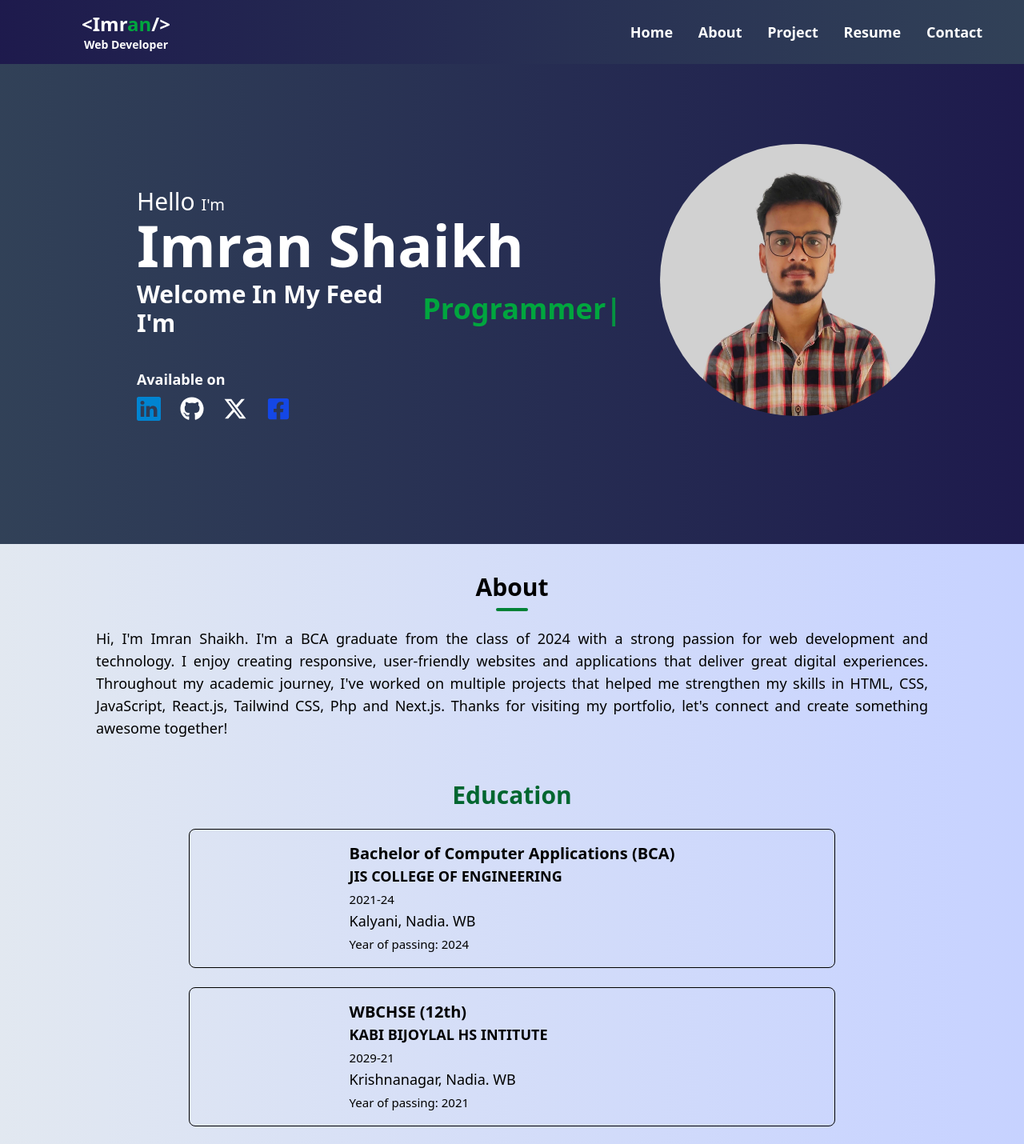
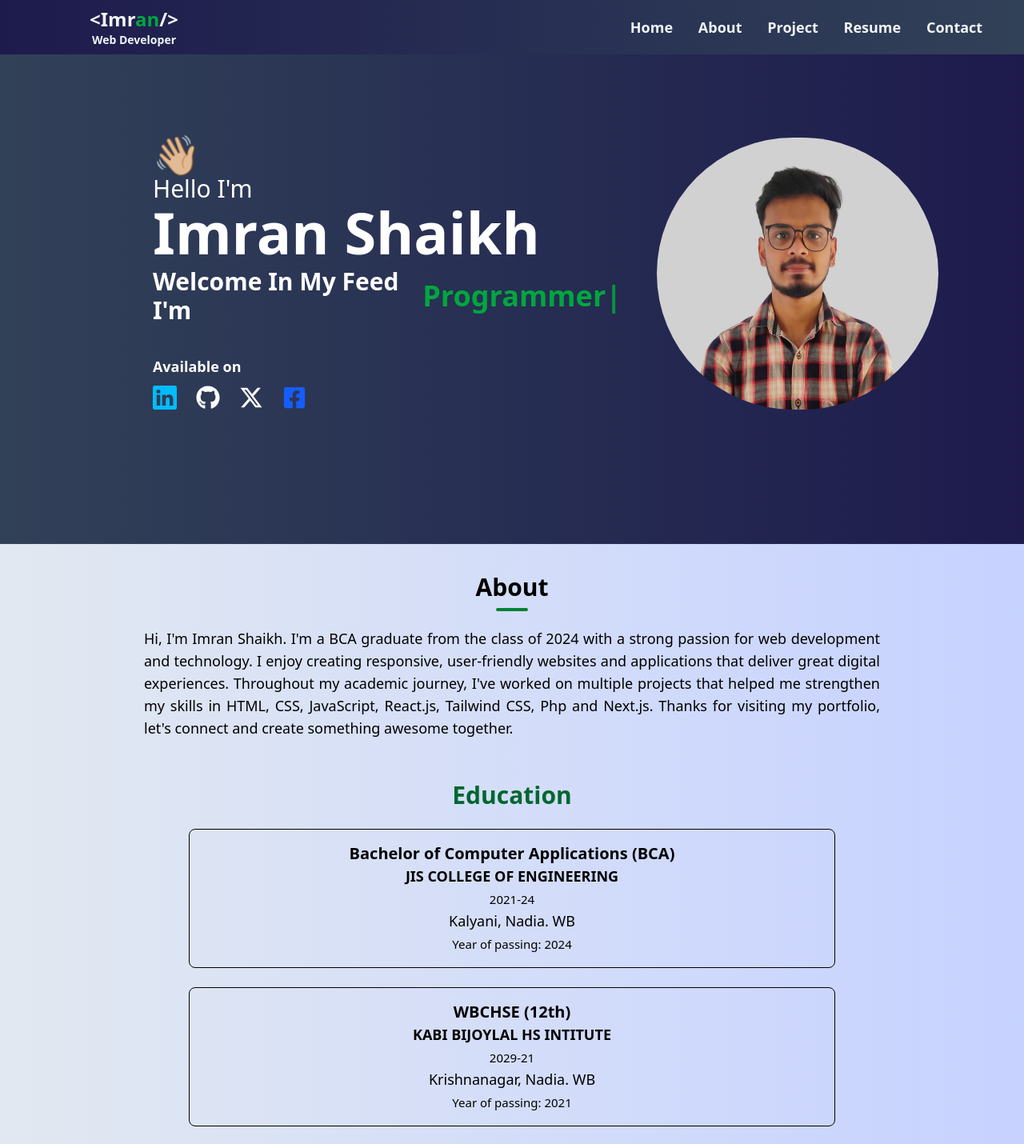
Before and after one commit to imran071202/imran-portfolio, a Next.js app: page / in a window 1280 px wide. Shown: the top 1430 px of the page at 80% size. Built offline with nearby package versions, Linux system fonts and the light colour scheme.

Commit message:
Your commit message here

```diff
--- a/app/globals.css
+++ b/app/globals.css
@@ -8,3 +8,39 @@
     background-color: #232126;
     color: white;
 } */
+
+
+.blog-title-emoji {
+  animation-name: wave-animation;
+  animation-duration: 2.5s;
+  animation-iteration-count: infinite;
+  transform-origin: 70% 70%;
+  display: inline-block;
+}
+
+@keyframes wave-animation {
+  0% {
+    transform: rotate(0deg);
+  }
+  15% {
+    transform: rotate(14deg);
+  }
+  30% {
+    transform: rotate(-8deg);
+  }
+  40% {
+    transform: rotate(14deg);
+  }
+  50% {
+    transform: rotate(-4deg);
+  }
+  60% {
+    transform: rotate(10deg);
+  }
+  70% {
+    transform: rotate(0deg);
+  }
+  100% {
+    transform: rotate(0deg);
+  }
+}
--- a/components/About.js
+++ b/components/About.js
@@ -1,22 +1,31 @@
 import React from 'react'
 import { GiPlayButton } from "react-icons/gi";
+import { motion } from "motion/react"
+
 const About = () => {
     return (
         <>
-            <div name="About" id='About' className=" bg-gradient-to-r from-slate-200 to-indigo-200 flex flex-col  justify-center items-center ">
+            <div
+                            // initial={{ x: "100%" }}
+                            // animate={{ x: "0%" }}
+                            //  transition={{ duration: 1 }}
+                             name="About" id='About' className=" bg-gradient-to-r from-slate-200 to-indigo-200 flex flex-col  justify-center items-center text-center ">
 
                 <div className="   flex flex-col items-center  px-6 md:px-20 md:mb-10 mb-3 ">
                     <div className="headline mt-3 ">
                         <p className='text-3xl flex flex-col justify-center items-center font-bold mt-6 mb-2 md:mb-1'>About<span className='h-1 rounded-full mt-2 bg-green-700 w-10'></span>
                         </p>
-                          <p className=' mt-5 md:mb-7 text-lg text-justify px-2 md:px-10 '>Hi, I'm Imran Shaikh. I'm a BCA graduate from the class of 2024 with a strong passion for web development and technology.
-                        I enjoy creating responsive, user-friendly websites and applications that deliver great digital experiences. Throughout my academic journey, I've worked on multiple projects that helped me strengthen my skills in HTML, CSS, JavaScript, React.js, Tailwind CSS, Php and Next.js. <span className=''>Thanks for visiting my portfolio, let's connect and create something awesome together!</span>
+                          <p className=' mt-5 md:mb-7 text-lg text-justify px-2 md:px-25 '>Hi, I'm Imran Shaikh. I'm a BCA graduate from the class of 2024 with a strong passion for web development and technology.
+                        I enjoy creating responsive, user-friendly websites and applications that deliver great digital experiences. Throughout my academic journey, I've worked on multiple projects that helped me strengthen my skills in HTML, CSS, JavaScript, React.js, Tailwind CSS, Php and Next.js. <span className=''>Thanks for visiting my portfolio, let's connect and create something awesome together.</span>
                         </p>
                         {/*
                         <span className='text-md md:text-lg text-justify'>Lorem ipsum dolor sit amet consectetur adipisicing elit. Odio dolore, dolor praesentium deleniti, accusamus officiis ratione amet expedita rerum elit aspernatur magni.</span> */}
                     </div>
                     <br />
-                    <div className="contain">
+                  <div
+                            initial={{ x: "50%" }}
+                            animate={{ x: "0%" }}
+                             transition={{ duration: 1 }}  className="contain">
                         <p className='text-2xl md:text-3xl text-green-800 font-bold text-center'>Education</p>
                         {/* college */}
                         <div className="border-1  hover:border-0  hover:text-green-950 mt-6 rounded-lg hover:bg-gray-300 cursor-pointer px-8 py-4 md:px-50">
--- a/components/Body.js
+++ b/components/Body.js
@@ -13,14 +13,24 @@ const Body = () => {
             <motion.div
                 initial={{ y: "100%" }}
                 animate={{ y: "0%" }}
+                 transition={{ duration: 1 }}
 
 
-                id='Body' name="Home" className=" h-155 text-center md:text-left md:h-150 text-white main bg-gradient-to-r from-slate-700 to-indigo-950  md:mt-0 px-3 md:px-0 flex flex-col md:flex-row justify-start md:justify-center ">
+                id='Body' name="Home" className=" h-200 text-center md:text-left md:h-170 text-white main bg-gradient-to-r from-slate-700 to-indigo-950  md:mt-0 px-3 md:px-0 flex flex-col md:flex-row justify-center md:justify-center ">
 
-                <div className="left md:pl-20  mt-3 md:mt-0  md:w-6/11 flex justify-center md:mr-4 flex-col px-3 py-5 order-2 md:ml-10 lg:ml-0 ">
+                <div className="left md:pl-25  mt-3 md:mt-0  md:w-6/11 flex justify-center md:mr-4 flex-col px-3 py-5 order-2 md:ml-10 lg:ml-0 ">
 
-                    <span className='text-xl hover:scale-95 transition-transform duration-300 cursor-pointer hover:text-pink-300 '><span className='text-3xl'>Hello </span>I'm </span>
+                    <span className='text-3xl hover:scale-95 transition-transform duration-300 cursor-pointer hover:text-pink-300 '><h1 className="blog-title">
+                        <span className="blog-title-emoji text-5xl ">👋🏼</span>
+                    </h1> <span className=' text-xl md:text-3xl '>Hello I'm</span></span>
+
+
                     <span className=' text-4xl md:text-7xl font-bold pb-2 hover:scale-95 transition-transform duration-300 cursor-pointer hover:text-pink-300 '>Imran Shaikh</span>
+
+
+
+
+
 
                     <div className="space-x-2 pt-2 h-15 mt-0.5 flex items-center  flex-col md:flex-row hover:scale-95 transition-transform duration-300 cursor-pointer hover:text-pink-300 "> <span className='font-semibold text-lg md:text-3xl'>Welcome In My Feed I'm</span>
                         <span className='font-semibold text-lg md:text-3xl  '> <span></span>
@@ -43,20 +53,21 @@ const Body = () => {
                     {/* <div className="btn mt-3 ">
     <button className='px-10 py-1 rounded-2xl cursor-pointer border-0 outline-0 text-white bg-green-600 font-bold'>CV</button>
 </div> */}
-                    <div className="icon space-y-2 text-center mx-auto md:mx-0 ">
-                        <p className='text-lg font-semibold md:text-left'> Available on</p>
-                        <ul className='flex space-x-6 text-3xl'>
-                            <a href="https://www.linkedin.com/in/imran-shaikh-163372241/" target="_blank"><li className='text-sky-600 cursor-pointer'><BsLinkedin className='hover:text-sky-500' /></li></a>
-                            <a href="https://github.com/imran071202" target="_blank"><li className=' cursor-pointer'><FaGithub className='hover:text-green-900' /></li></a>
-                            <a href="https://x.com/Imran___02" target="_blank"><li className=' cursor-pointer'><FaXTwitter className='hover:text-green-900' /></li></a>
-                            <a href="https://www.facebook.com/imran.shaikh.562433" target="_blank"><li className='text-blue-700 cursor-pointer'><FaFacebookSquare className='hover:text-sky-600' /></li></a>
+                    <div className="icon space-y-2 text-center mx-auto md:mx-0 md:w-1/3 ">
+                        <p className='text-lg font-semibold md:text-left pb-0.5 '> Available on</p>
+                        <ul className='flex space-x-6 text-3xl '>
+                            <a href="https://www.linkedin.com/in/imran-shaikh-163372241/" target="_blank" className='hover:scale-120 transition-transform duration-300 cursor-pointer hover:text-pink-300'><li className='text-sky-400 cursor-pointer '><BsLinkedin className='hover:text-sky-600 ' /></li></a>
+                            <a href="https://github.com/imran071202" target="_blank" className='hover:scale-120 transition-transform duration-300 cursor-pointer'><li className=' cursor-pointer '><FaGithub className='hover:text-red-200 ' /></li></a>
+                            <a href="https://x.com/Imran___02" target="_blank" className='hover:scale-120 transition-transform duration-300 cursor-pointer'><li className=' cursor-pointer '><FaXTwitter className='hover:text-orange-200 ' /></li></a>
+                            <a href="https://www.facebook.com/imran.shaikh.562433" target="_blank" className='hover:scale-120 transition-transform duration-300 cursor-pointer'><li className='text-blue-600  cursor-pointer'><FaFacebookSquare className='hover:text-sky-500 ' /></li></a>
                         </ul>
-                    </div></div>
+                    </div>
+                </div>
 
                 {/* image */}
-                <div className="right pt-4 flex justify-center  md:mt-0 md:justify-center lg:justify-center md:items-start md:pt-30 lg:pt-25 items-center  md:h-[50vh] lg:h-[70vh]  md:w-5/10 lg:w-3/10 xl:w-2.5/10 2xl:w-2/10  order-1 md:order-2">
-                    <div className=" rounded-full h-60 w-60 md:h-85 md:w-86 md:mr-10 lg:mr-0 overflow-hidden  bg-center bg-cover  ">
-                        <img src="./photo/imran.jpeg" alt="" className='h-60 w-60 md:h-85 md:w-86 bg-center bg-cover ' />
+                <div className=" right pt-8 flex justify-center  md:mt-18 md:justify-center lg:justify-center md:items-start md:pt-30 lg:pt-25 items-center  md:h-[50vh] lg:h-[70vh]  md:w-5/10 lg:w-3/10 xl:w-2.5/10 2xl:w-2/10  order-1 md:order-2">
+                    <div className=" rounded-full h-60 w-60 md:h-85 md:w-88 md:mr-10 lg:mr-0 overflow-hidden  bg-center bg-cover hover:scale-115 transition-transform duration-300 cursor-pointer ">
+                        <img src="./photo/imran.jpeg" alt="" className='h-60 w-60 md:h-85 md:w-88 bg-center bg-cover ' />
 
                     </div>
 
--- a/components/Footer.js
+++ b/components/Footer.js
@@ -8,28 +8,28 @@ import { FaFacebookSquare } from "react-icons/fa";
 const Footer = () => {
   return (
     <>
-      <div className="Footer h-85 md:h-35 bg-[#232126] flex flex-col md:flex-row md:justify-around justify-around items-center border-t-1 ">
+      <div className="Footer h-85 md:h-25 bg-[#232126] flex flex-col md:flex-row md:justify-around justify-around items-center border-t-1 ">
 
 
         <div className="menu text-white flex justify-center mt-5 order-1 md:order-2  ">
           <ul className='flex space-y-5 flex-col md:flex-row justify-center md:space-x-10 md:ml-15 text-sm md:font-semibold'>
-            <a href="#Body"><li id='' className='hover:underline hover:scale-100  hover:pt-2 hover:text-green-200'>Home</li></a>
-            <a href="#About"><li id='' className='hover:underline hover:scale-100 hover:pt-2 hover:text-green-200'>About</li></a>
-            <a href="#Project"><li id='' className='hover:underline hover:scale-100 hover:pt-2 hover:text-green-200'>Project</li></a>
-            <a href="#Resume"><li id='' className='hover:underline hover:scale-100 hover:pt-2 hover:text-green-200'>Resume</li></a>
-            <a href="#Contact"><li id='' className='hover:underline hover:scale-100 hover:pt-2 hover:text-green-200'>Contact</li></a>
+            <a href="#Body" className='hover:scale-115 transition-transform duration-300 cursor-pointer '><li id='' className='hover:underline hover:scale-100  hover:text-green-200'>Home</li></a>
+            <a href="#About" className='hover:scale-115 transition-transform duration-300 cursor-pointer '><li id='' className='hover:underline hover:scale-100  hover:text-green-200'>About</li></a>
+            <a href="#Project" className='hover:scale-115 transition-transform duration-300 cursor-pointer '><li id='' className='hover:underline hover:scale-100  hover:text-green-200'>Project</li></a>
+            <a href="#Resume" className='hover:scale-115 transition-transform duration-300 cursor-pointer '><li id='' className='hover:underline hover:scale-100  hover:text-green-200'>Resume</li></a>
+            <a href="#Contact" className='hover:scale-115 transition-transform duration-300 cursor-pointer '><li id='' className='hover:underline hover:scale-100  hover:text-green-200'>Contact</li></a>
           </ul>
         </div>
         <div className="icon text-white mt-5 mb-3 order-2 md:order-3">
           {/* <p className='mb-2 text-xl text-center'>Follow</p> */}
           <ul className='flex space-x-4 text-xl md:text-2xl md:space-x-6' >
-            <a href="https://www.linkedin.com/in/imran-shaikh-163372241/"target="_blank"  className='cursor-pointer text-sky-500'><FaLinkedin /></a>
-          <a href="https://github.com/imran071202" target="_blank" className='cursor-pointer'><FaGithub /></a>
-          <a href="https://x.com/Imran___02" target="_blank" className='cursor-pointer'><FaXTwitter /></a>
-          <a href="#1"  className='cursor-pointer text-red-400'><FaInstagram /></a>
-          <a href="https://www.facebook.com/imran.shaikh.562433"target="_blank"  className='cursor-pointer text-blue-500'><FaFacebookSquare /></a></ul>
+            <a href="https://www.linkedin.com/in/imran-shaikh-163372241/"target="_blank"  className='cursor-pointer text-sky-500 hover:scale-115 transition-transform duration-300'><FaLinkedin /></a>
+          <a href="https://github.com/imran071202" target="_blank" className='cursor-pointer hover:scale-115 transition-transform duration-300'><FaGithub /></a>
+          <a href="https://x.com/Imran___02" target="_blank" className='cursor-pointer hover:scale-115 transition-transform duration-300'><FaXTwitter /></a>
+          <a href="#1"  className='cursor-pointer text-red-400 hover:scale-115 transition-transform duration-300'><FaInstagram /></a>
+          <a href="https://www.facebook.com/imran.shaikh.562433"target="_blank"  className='cursor-pointer text-blue-500 hover:scale-115 transition-transform duration-300'><FaFacebookSquare /></a></ul>
         </div>
- <a href="#Home" ><div className="logo order-3 md:order-1 text-white text-2xl md:ml-10 cursor-pointer"><p>&lt;Imr<span className='text-green-600'>an</span>/&gt;</p>
+ <a href="#Home" className='hover:scale-110 transition-transform duration-300 cursor-pointer' ><div className="logo order-3 md:order-1 text-white text-2xl md:ml-10 cursor-pointer"><p>&lt;Imr<span className='text-green-600'>an</span>/&gt;</p>
           <p className='text-sm text-center'>Web Developer</p></div></a>
       </div>
       <div className="h-10 md:h-8 bg-slate-950 flex justify-center items-center">
--- a/components/Navbar.js
+++ b/components/Navbar.js
@@ -9,10 +9,10 @@ const Navbar = () => {
     const [menu, setmenu] = useState(false)
 
     const navMenu = [
-        {
-            id: 1,
-            text: "Home"
-        },
+        // {
+        //     id: 1,
+        //     text: "Home"
+        // },
         {
             id: 2,
             text: "About"
@@ -35,9 +35,9 @@ const Navbar = () => {
 
     return (
         <>
-            <div id='Home' className="nav  text-white bg-gradient-to-r from-indigo-950 to-slate-700 h-18 lg:h-20 md:pr-5  flex justify-between   ">
-                <div className="logo sm: w-1/3 md:w-1/4 h-full justify-center items-center font-semibold flex flex-col">
-                    <a href="/"><p className='text-2xl'>&lt;Imr<span className='text-green-600'>an</span>/&gt;</p>
+            <div id='Home' className="nav fixed w-full  text-slate-100 bg-gradient-to-r from-indigo-950 to-slate-700 h-18 lg:h-17 md:pr-5  flex justify-between   ">
+                <div className="logo sm: w-1/3 md:w-1/4 h-full justify-center items-center font-semibold flex flex-col pl-5">
+                    <a href="/" className='hover:scale-110 transition-transform duration-300 cursor-pointer'><p className='text-2xl'>&lt;Imr<span className='text-green-600'>an</span>/&gt;</p>
                     <p className='text-sm text-center'>Web Developer</p></a>
                 </div>
 
@@ -45,8 +45,9 @@ const Navbar = () => {
                 {/* desktop menu */}
                 <div className=" sm: hidden h-full  w-2/5 lg:flex  ">
                     <ul className='sm:hidden lg:flex w-full lg:justify-evenly lg:items-center'>
+                        <a href="#Body" className='hover:scale-110 transition-transform duration-300 cursor-pointer text-lg font-semibold hover:border-b-2'> Home</a>
                         {navMenu.map(({ id, text }) => (
-                           <li key={id} className='cursor-pointer text-lg font-semibold hover:border-b-2'>
+                           <li key={id} className='hover:scale-110 transition-transform duration-300 cursor-pointer text-lg font-semibold hover:border-b-2'>
                             <Link to={text}
                             smooth={true}
                             duration={150}
@@ -60,8 +61,8 @@ const Navbar = () => {
                     {/* <div className="flex justify-center items-center w-10 mr-10"><BiSolidSun className='text-3xl cursor-pointer text-yellow-500' /></div> */}
 
                 </div>
-                <div onClick={() => setmenu(!menu)} className="flex justify-center items-center w-15 lg:hidden">
-                    {menu ? <IoClose className='text-4xl' /> : <TiThMenu className='text-2xl cursor-pointer' />}</div>
+                <div onClick={() => setmenu(!menu) } className="flex justify-center items-center w-15 lg:hidden">
+                    {menu ? <IoClose className='text-4xl' /> : <TiThMenu className='text-3xl cursor-pointer' />}</div>
 
                 {/* mobile menu */}
 
@@ -69,7 +70,8 @@ const Navbar = () => {
             {/* <div className="partition border-b-1  border-gray-300"></div> */}
 
             {
-            menu && <div className="menu py-8 bg-gradient-to-r from-blue-200 to-green-100  w-full absolute flex justify-center items-center lg:hidden">
+            menu && <div className="menu py-7 bg-gradient-to-r from-blue-400 to-green-200  w-full absolute top-19 flex flex-col justify-center items-center md:hidden lg:hidden">
+                <a href="#Body" className='hover:scale-110 transition-transform duration-300 cursor-pointer text-xl pb-6 font-semibold '> Home</a>
 
               <ul className='space-y-7 text-center '> {
                     navMenu.map(({ id, text }) => (
```
Also changed, not shown: components/Project.js (+9 -9 lines).
